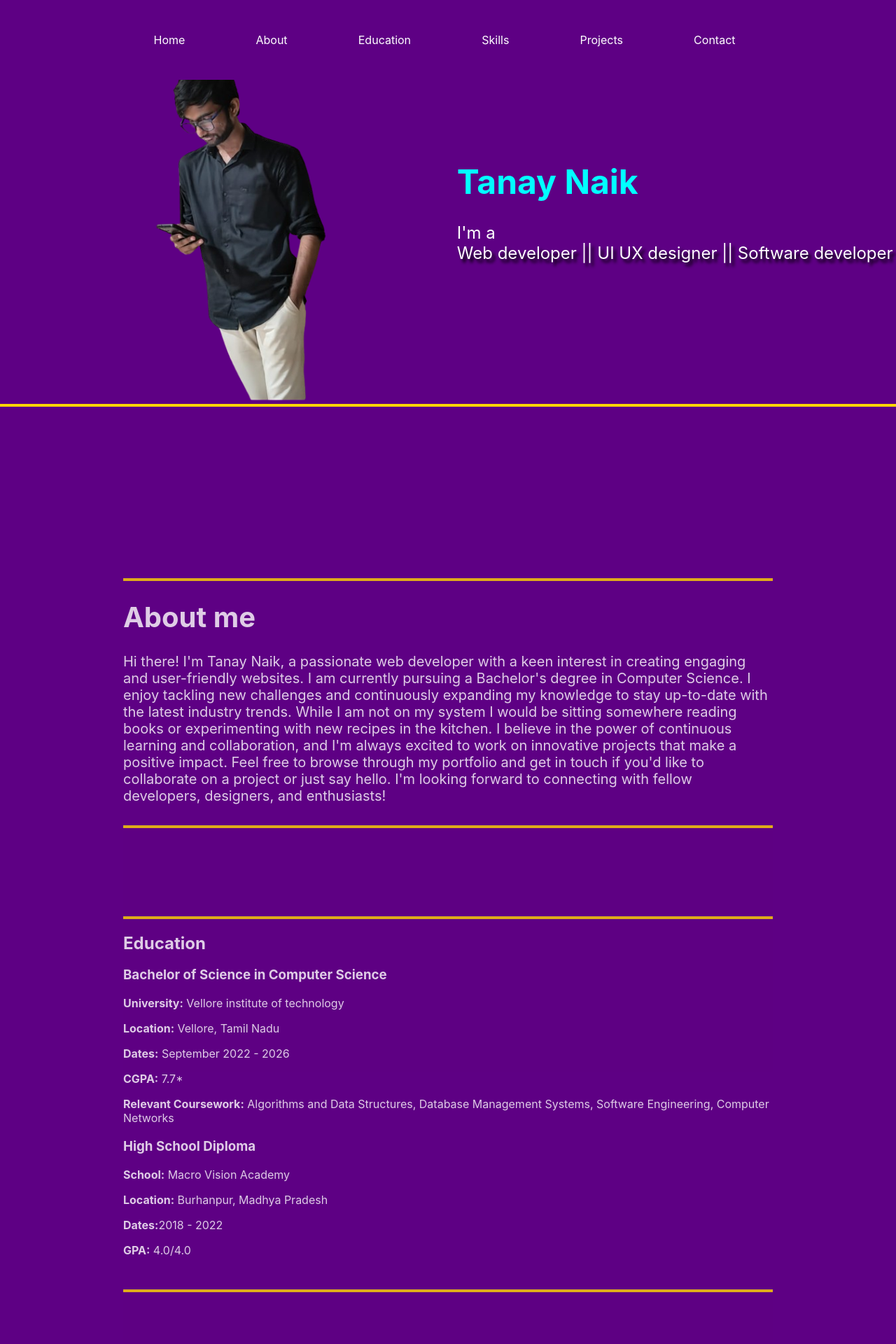
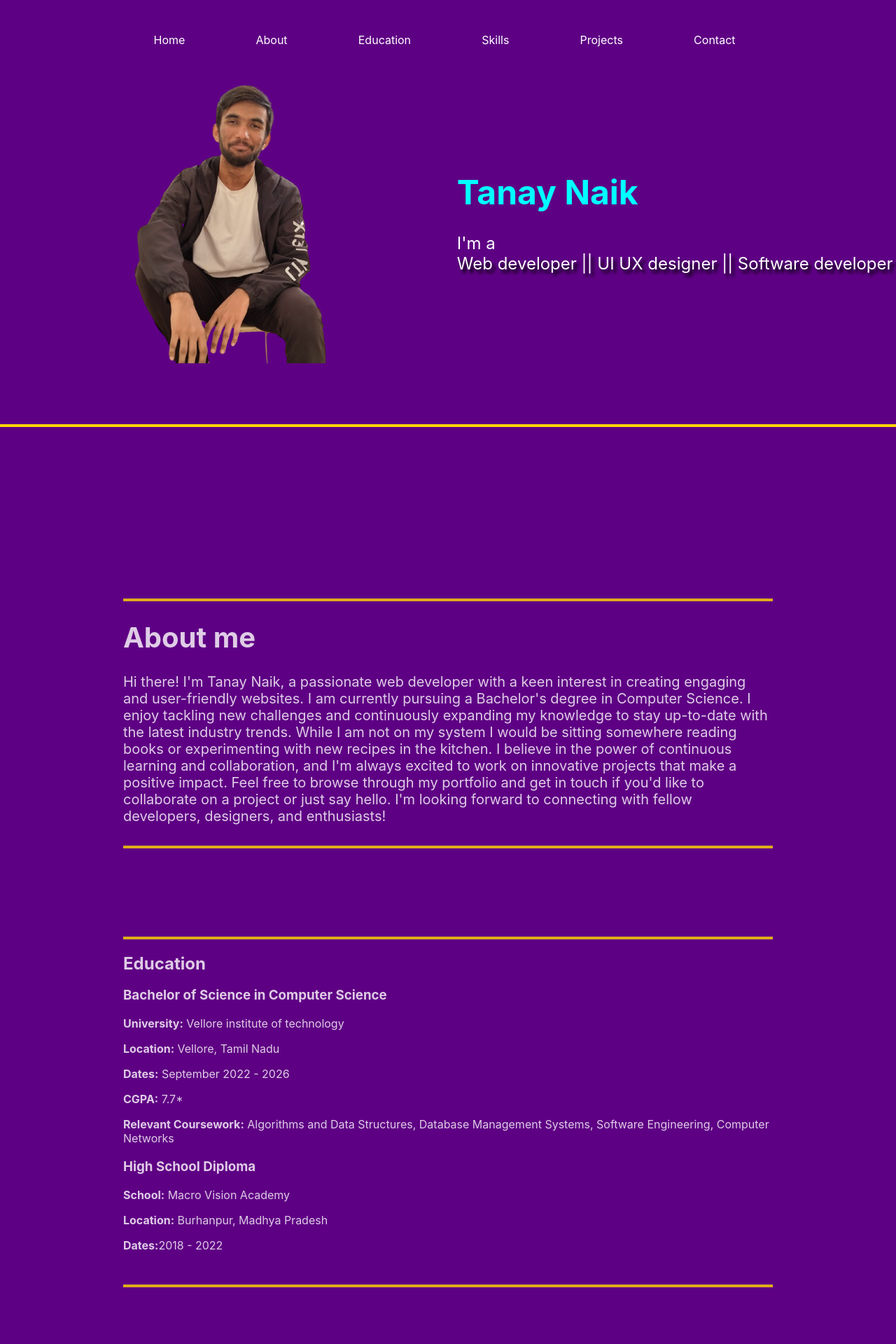
Before and after one commit to Tanaynaik07/Portfolio, a React (Create React App) app: page / in a window 1280 px wide. Shown: the top 1920 px of the page at 70% size. Built offline with nearby package versions, Linux system fonts and the light colour scheme.

Commit message:
profile img update

```diff
--- a/src/Landing.js
+++ b/src/Landing.js
@@ -1,6 +1,6 @@
 import React, { useEffect, useRef, useState } from "react";
 import "../src/landing.css";
-import sampleImg from "../src/assest/profile1.png";
+import sampleImg from "../src/assest/profile2.png";
 import samplebg from "../src/assest/background.jpeg";
 import legal from "../src/assest/legal.jpeg";
 import vortex from "../src/assest/Vortex_360_logo.png";
@@ -266,9 +266,9 @@ const Landing = () => {
                                 <p>
                                     <strong>Dates:</strong>2018 - 2022
                                 </p>
-                                <p>
+                                {/* <p>
                                     <strong>GPA:</strong> 4.0/4.0
-                                </p>
+                                </p> */}
 
                             </div>
                         </div>
--- a/src/landing.css
+++ b/src/landing.css
@@ -12,8 +12,7 @@
  }
 
  #intro img {
-     width: 63%;
-     height: auto;
+     height: 70%;
  }
 
  #profilecover {
@@ -23,6 +22,10 @@
      background-color: transparent;
      border-radius: 12%;
      width: 51%;
+ }
+
+ #profilecover img{
+
  }
 
 
```
Also changed, not shown: src/assest/profile2.png (added).
